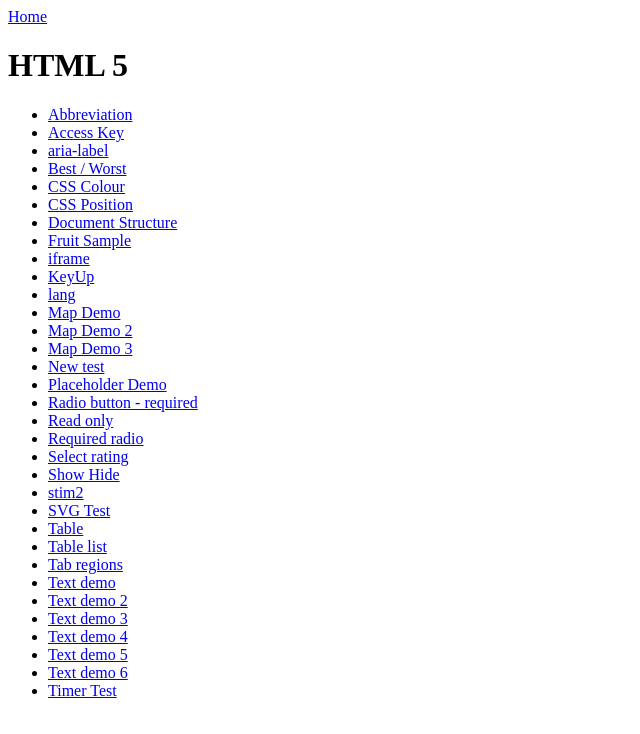
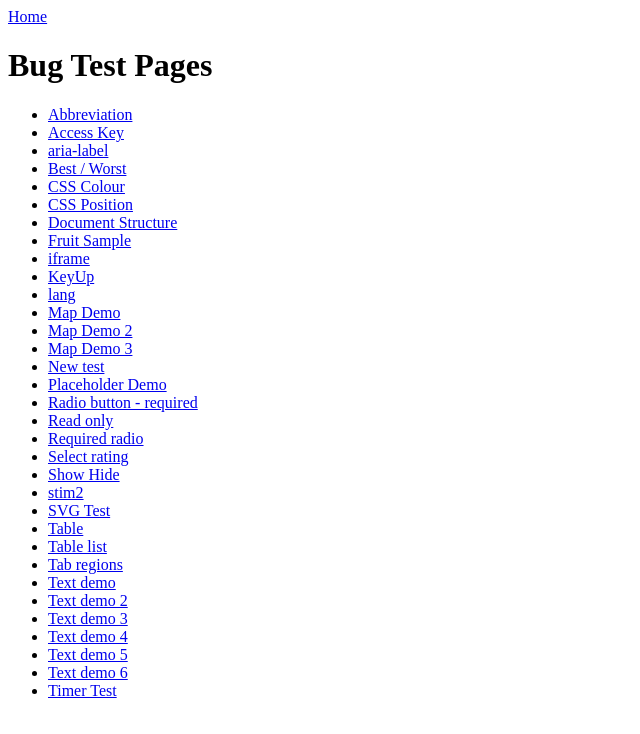
Before and after one commit to ma11y/ma11y.github.io, a plain HTML site: page bugtests/index.html in a window 1280 px wide. Shown: the whole page, without its empty margins (0-640 px from the left). Drawn offline with Linux system fonts and the light colour scheme.

Commit message:
Changed the title and h1

```diff
--- a/bugtests/index.html
+++ b/bugtests/index.html
@@ -4,12 +4,12 @@
         <meta charset="utf-8" />
         <meta name="format-detection" content="telephone=no" />
         <meta name="msapplication-tap-highlight" content="no" />
-<title>HTML 5</title>
+<title>Bug Test Pages</title>
 </head>
 <body>
 <a href="index.html">Home</a>
 
-<h1>HTML 5</h1>
+<h1>Bug Test Pages</h1>
 <ul>
 <li><a href="abbreviations.html">Abbreviation</a></li>
 <li><a href="accesskey.html">Access Key</a></li>
```
